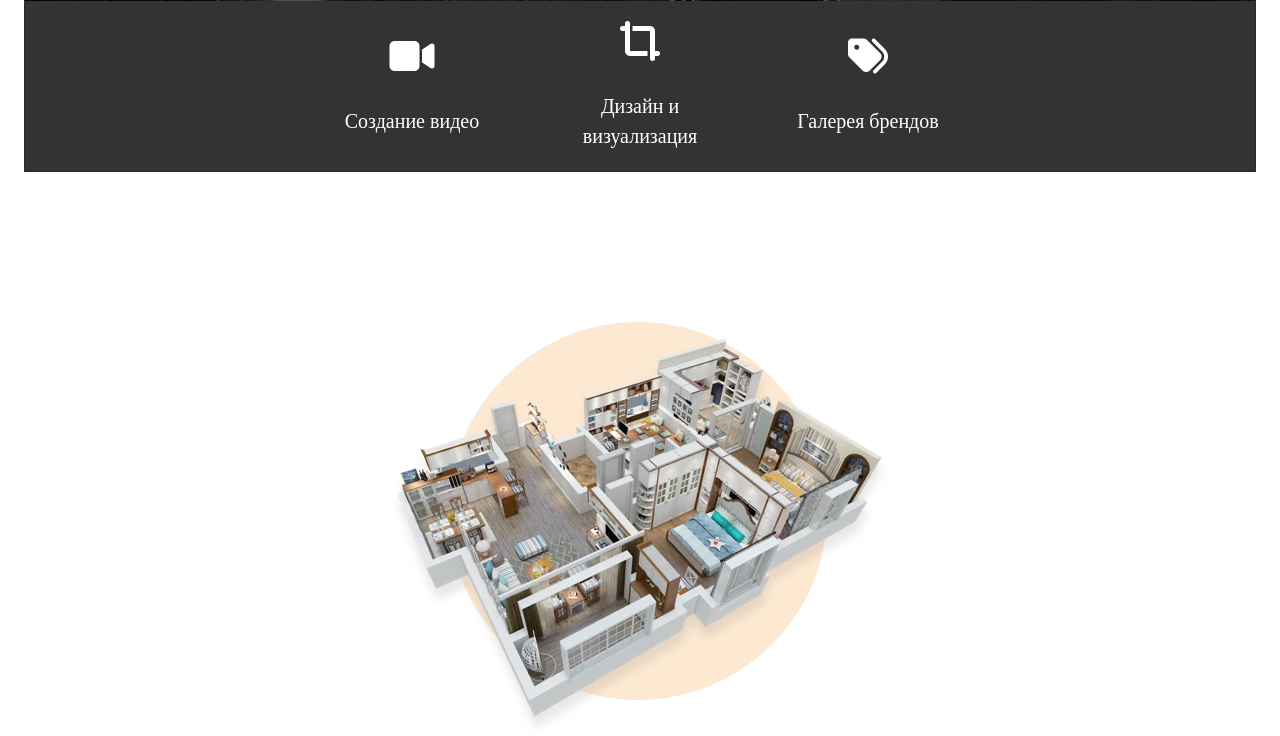
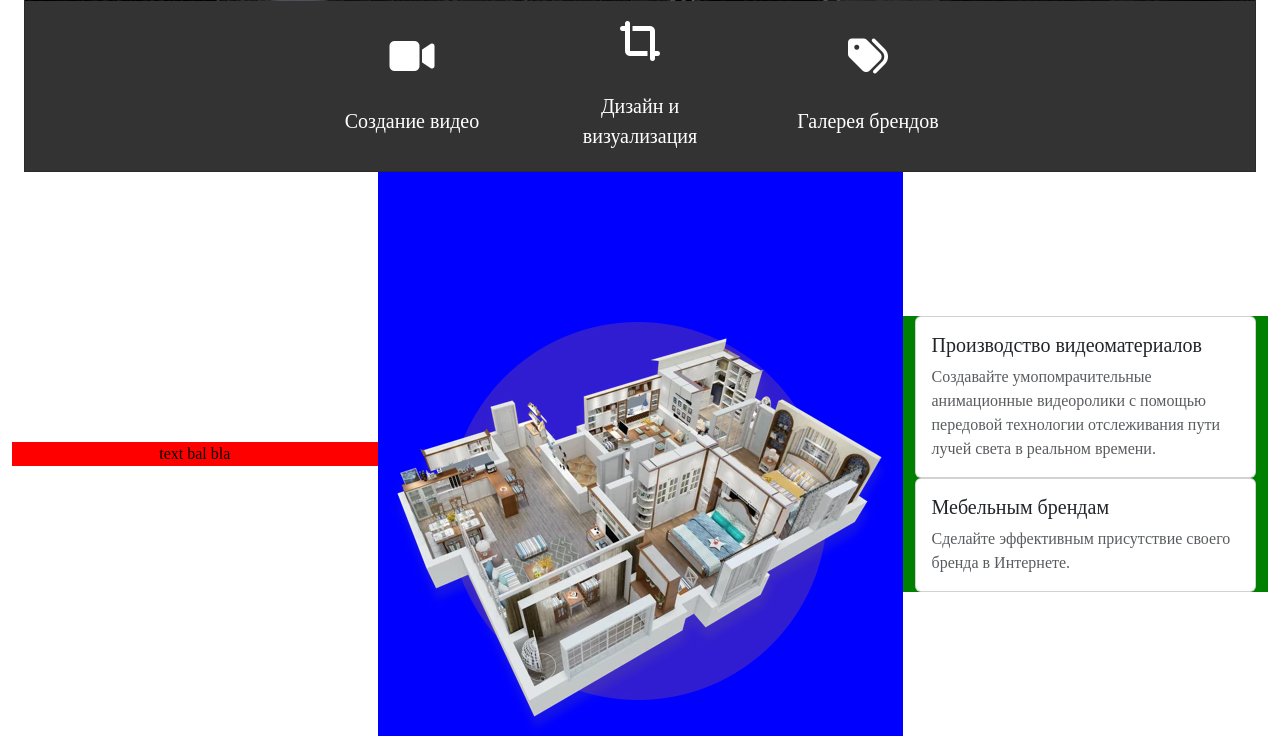
Before and after one commit to sidney31/aihouse, a Django app: template home/templates/home/home_page.html in a window 1280 px wide. Shown: the part 710-1446 px from the top of the page. Run offline with Django 4.2, Linux system fonts and the light colour scheme; the template is opened without the code that fills it, so the values that code supplies are empty; parts of the project's set-up code (start-up, migrations or seed data) failed here and were passed over; some libraries are stand-ins or nearby versions.

Commit message:
add benefits blocks

```diff
--- a/home/templates/home/home_page.html
+++ b/home/templates/home/home_page.html
@@ -36,7 +36,7 @@
                         </a>
                         <ul class="dropdown-menu" aria-labelledby="navbarDropdown">
                           <li><a class="dropdown-item" href="#">Мебельным брендам</a></li>
-                          <li><hr class="dropdown-divider"></li>
+                          <li><hr class="dropdown-divider w-75 mx-auto"></li>
                           <li><a class="dropdown-item" href="#">Дизайнерам интерьера</a></li>
                         </ul>
                     </li>
@@ -84,8 +84,38 @@
           </div>
         </div>
       </div>
-      <div class="benefits-block">
-        <img src="../static/img/house-plan-render.original.original.format-webp.webp" class="mx-auto d-block" alt="..." style="margin-top: 150px">
+      <div class="benefits-block mx-4">
+        <div class="row text-center align-items-center justify-content-center"style="color:black">
+          <div class="col" style="background-color:red">
+            text bal bla
+          </div>
+          <div class="col" style="background-color:blue">
+            <img src="../static/img/house-plan-render.original.original.format-webp.webp" class="mx-auto d-block" alt="..." style="margin-top: 150px">
+          </div>
+          <div class="col mx-auto text-start gap" style="background-color:green; ">
+            <div class="col">
+              <div class="card">
+                <div class="card-body">
+                  <h5 class="card-title">Производство видеоматериалов</h5>
+                  <p class="card-text text-muted">
+
+                    Создавайте умопомрачительные анимационные видеоролики с помощью передовой технологии отслеживания пути лучей света в реальном времени.
+
+                    {% comment %} С легкостью планируйте пространство до мельчайших деталей. Впечатляйте клиентов быстрой визуализацией высочайшего качества в формате 4K. {% endcomment %}
+                  </p>
+                </div>
+              </div>
+            </div>
+            <div class="card">
+              <div class="card-body">
+                <h5 class="card-title">Мебельным брендам</h5>
+                <p class="card-text text-muted">
+                  Сделайте эффективным присутствие своего бренда в Интернете.
+                </p>
+              </div>
+            </div>
+          </div>
+        </div>
       </div>
     </section>
   <script type="text/javascript" src="../static/js/index.js"></script>
```
